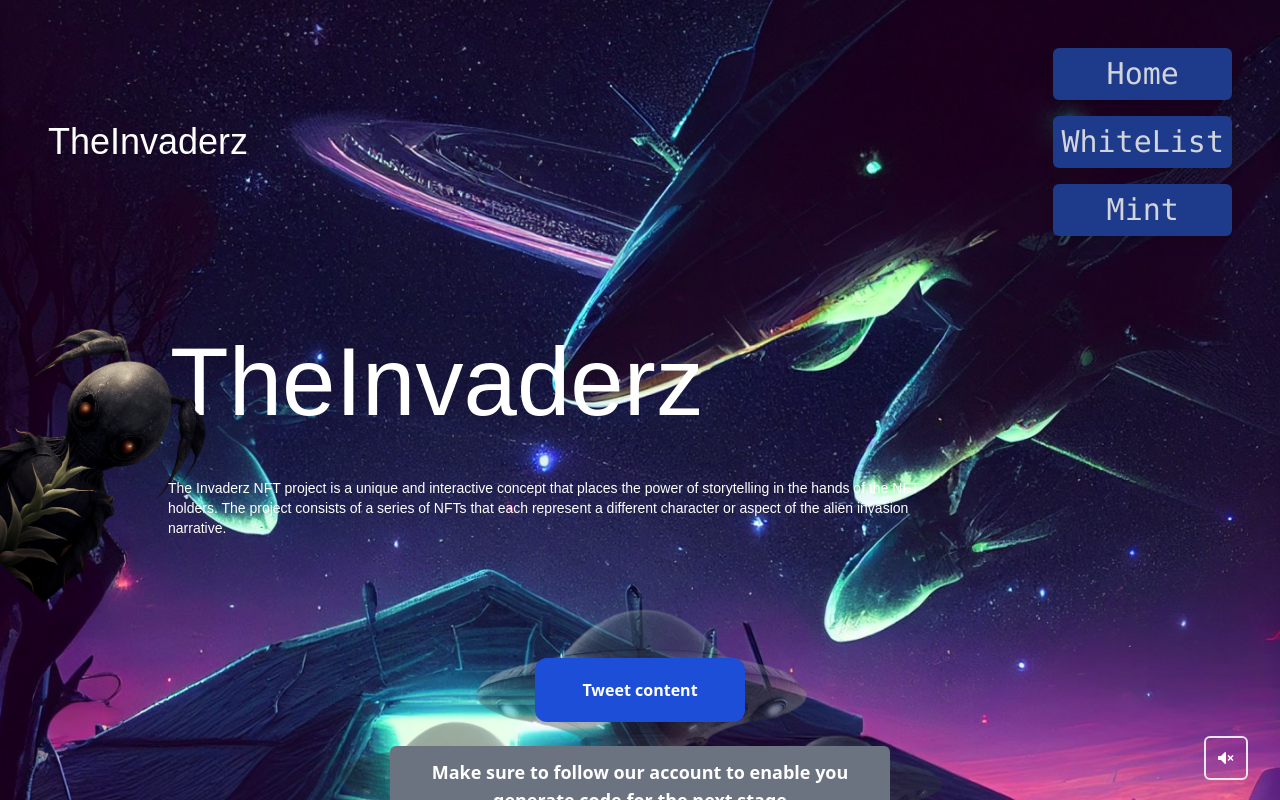
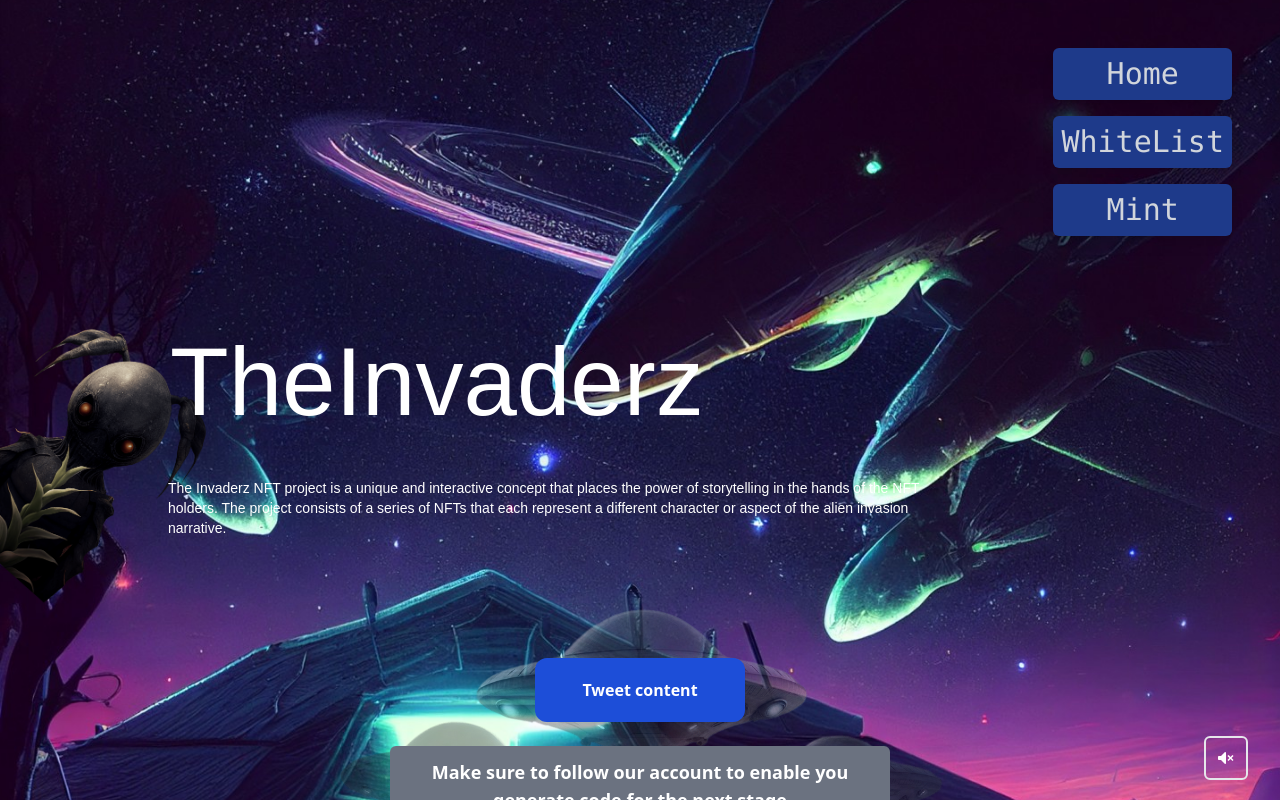
Before and after one commit to Smart-Earners-Team/invaderz, a Next.js app: page /task in a window 1280 px wide. Shown: the top 800 px of the page. Built offline with nearby package versions, Linux system fonts and the light colour scheme; a web font is replaced by a local one.

Commit message:
z-index 😞

```diff
--- a/src/components/AboutHeaders.jsx
+++ b/src/components/AboutHeaders.jsx
@@ -28,7 +28,7 @@ const Header = () => {
         > */}
         <TitleText
           title={<>TheInvaderz</>}
-          className={`${rock.className} mb-5 text-xl font-extrabold lg:text-8xl lg:ml-[20px] shrink-0`}
+          className={`${rock.className}  z-[99] mb-5 text-xl font-extrabold lg:text-8xl lg:ml-[20px] shrink-0`}
         />
         <span
           className={`${rock.className} z-[99] lg:max-w-[800px] lg:mt-[20px] lg:ml-[10px] text-sm mt-5 p-2 `}
@@ -50,7 +50,7 @@ const Header = () => {
                 alt="Ghost"
                 width={1000}
                 height={1000}
-                className=" absolute"
+                className="absolute "
               />
             }
           />
--- a/src/components/Navbar.jsx
+++ b/src/components/Navbar.jsx
@@ -19,10 +19,8 @@ const Navbar = () => {
 
   return (
     <nav className="sticky top-0 z-[9999] ">
-      <div className="flex items-center  justify-between max-w-screen-xl px-6 py-4 mx-auto md:p-12">
-        <div className={` ${sedSedgwick.className} text-4xl text-white`}>
-          TheInvaderz
-        </div>
+      <div className="flex items-center justify-between max-w-screen-xl px-6 py-4 mx-auto md:p-12">
+        <div className={` ${sedSedgwick.className} text-4xl text-white`}></div>
 
         <div className="hidden font-mono text-3xl z-[99999] md:block">
           <div className="flex flex-col items-center gap-4 ">
@@ -49,7 +47,7 @@ const Navbar = () => {
 
         <div className="md:hidden">
           <button
-            className="p-1  text-gray-400 rounded-full hover:text-white focus:outline-none focus:ring-2 focus:ring-offset-2 focus:ring-offset-gray-800 focus:ring-white"
+            className="p-1 text-gray-400 rounded-full hover:text-white focus:outline-none focus:ring-2 focus:ring-offset-2 focus:ring-offset-gray-800 focus:ring-white"
             onClick={toggleNav}
           >
             <span className="sr-only">Open main menu</span>
@@ -77,19 +75,19 @@ const Navbar = () => {
         <div className="flex flex-col bg-gray-500 text-white hover:bg-black items-center mx-auto rounded-lg ring-2 ring-white justify-center px-2 pt-2 pb-3 mr-10 space-y-1 border w-[60%] sm:px-3">
           <Link
             href="/home"
-            className="block px-3 py-2 text-base font-medium  rounded-md "
+            className="block px-3 py-2 text-base font-medium rounded-md "
           >
             Home
           </Link>
           <Link
             href="/task"
-            className="block px-3 py-2 text-base font-medium  rounded-md "
+            className="block px-3 py-2 text-base font-medium rounded-md "
           >
             WhiteList
           </Link>
           <Link
             href="/mint"
-            className="block px-3 py-2 text-base font-medium  rounded-md "
+            className="block px-3 py-2 text-base font-medium rounded-md "
           >
             Mint
           </Link>
```
